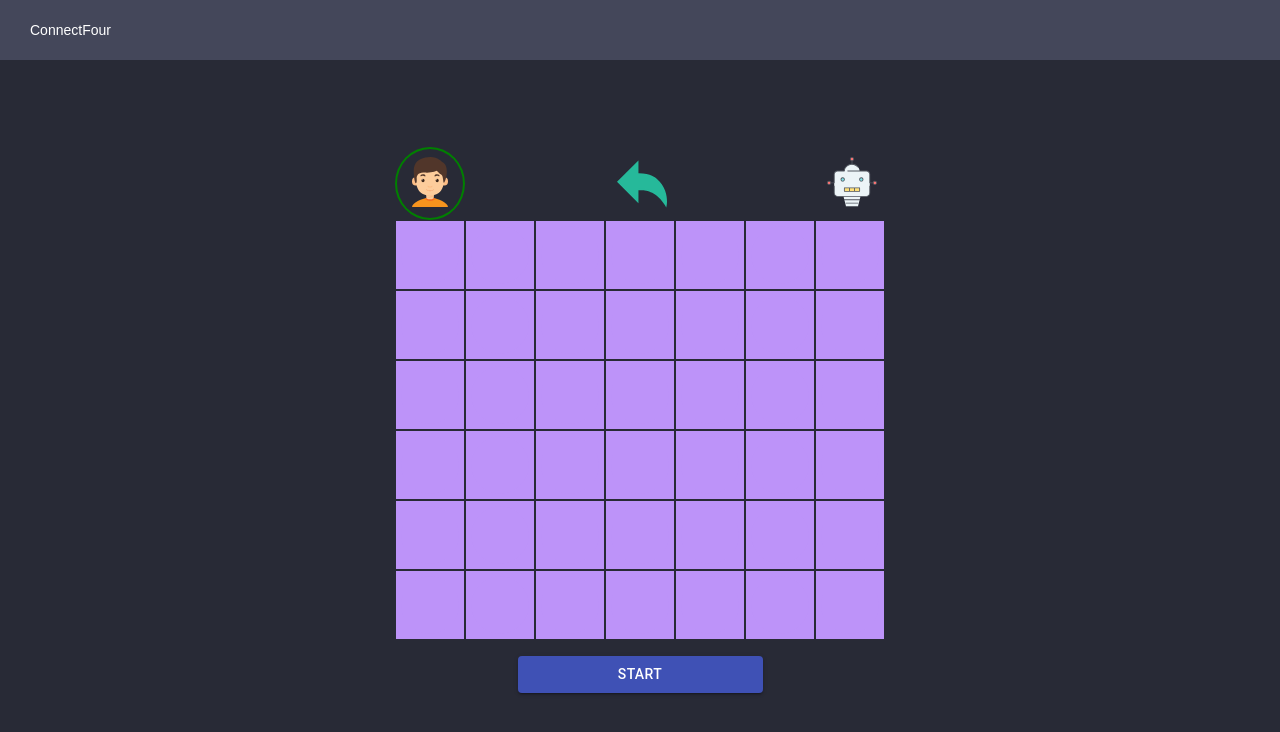
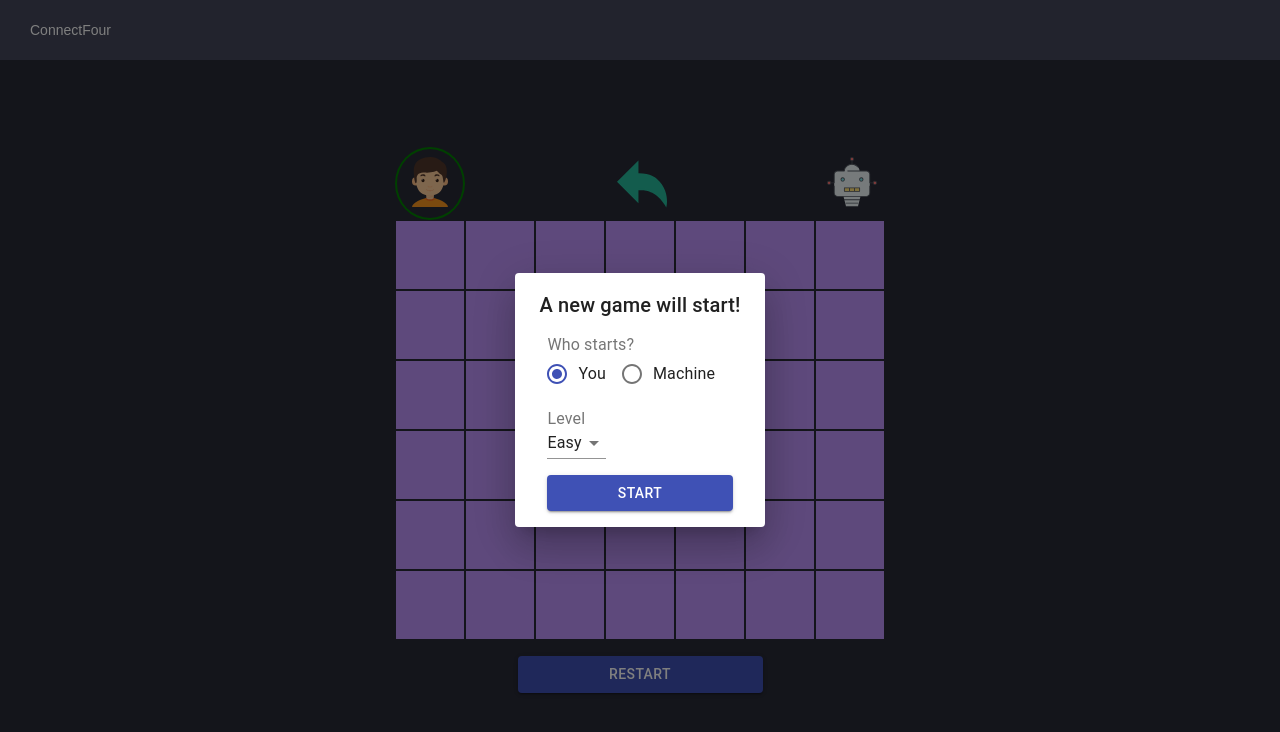
Before and after one commit to pedromtec/connectfour, a React (Create React App) app: page / in a window 1280 px wide. Shown: the top 732 px of the page. Built offline with nearby package versions, Linux system fonts and the light colour scheme.

Commit message:
Add Menu component

```diff
--- a/src/GameContext.tsx
+++ b/src/GameContext.tsx
@@ -4,7 +4,8 @@ import React, {
   useContext,
   useCallback,
   useMemo,
-  useEffect
+  useEffect,
+  useState
 } from 'react'
 import axios from 'axios'
 import { createContext } from 'react'
@@ -12,6 +13,7 @@ import ConnectFourBoard from './utils/board'
 
 const DROP_PIECE = 'DROP_PIECE'
 const START = 'START'
+const RESTART = 'RESTART'
 const AGENT_PROCESSING = 'AGENT_PROCESSING'
 const PLAYER = 1
 
@@ -57,11 +59,20 @@ const reducer = (state = initialState, action: any): GameState => {
     case DROP_PIECE:
       return dropPiece(state, action.col)
     case START:
-      return { ...initialState, status: 'RUNNING' }
+      return {
+        ...initialState,
+        status: 'RUNNING',
+        currentPlayer: action.initialPlayer
+      }
     case AGENT_PROCESSING:
       return {
         ...state,
         isAgentProcessing: true
+      }
+    case RESTART:
+      return {
+        ...initialState,
+        status: 'NOT_INITIALIZED'
       }
     default:
       return state
@@ -71,7 +82,8 @@ const reducer = (state = initialState, action: any): GameState => {
 interface Context {
   gameState: GameState
   dropPiece: (column: number) => void
-  startGame: () => void
+  startGame: (initialPlayer: number, depth: number) => void
+  restartGame: () => void
 }
 
 interface GameContextProps {
@@ -82,6 +94,7 @@ export const GameContext = createContext<Context | undefined>(undefined)
 
 const GameContextProvider: React.FC<GameContextProps> = ({ children }) => {
   const [gameState, dispatch] = useReducer(reducer, initialState)
+  const [depth, setDepth] = useState<number>(5)
 
   const dropPiece = useCallback(
     (indexPiece: number) => {
@@ -98,9 +111,17 @@ const GameContextProvider: React.FC<GameContextProps> = ({ children }) => {
     [gameState.currentPlayer, gameState.status]
   )
 
-  const startGame = useCallback(() => {
+  const startGame = useCallback((initialPlayer: number, depth: number) => {
+    setDepth(depth)
     dispatch({
-      type: START
+      type: START,
+      initialPlayer
+    })
+  }, [])
+
+  const restartGame = useCallback(() => {
+    dispatch({
+      type: RESTART
     })
   }, [])
 
@@ -109,29 +130,30 @@ const GameContextProvider: React.FC<GameContextProps> = ({ children }) => {
       dispatch({
         type: AGENT_PROCESSING
       })
-      setTimeout(() => {
-        axios
-          .post(`http://localhost:8080/move`, {
-            board: gameState.board
-          })
-          .then((res) => {
-            console.log(res)
+      axios
+        .post(`http://localhost:8080/move`, {
+          board: gameState.board,
+          depth
+        })
+        .then(({ data }) => {
+          setTimeout(() => {
             dispatch({
               type: DROP_PIECE,
-              col: res.data.column
+              col: data.column
             })
-          })
-      }, 200)
+          }, 200)
+        })
     }
-  }, [gameState.currentPlayer, gameState.board, gameState.status])
+  }, [gameState.currentPlayer, gameState.board, gameState.status, depth])
 
   const value: Context = useMemo(
     () => ({
       gameState,
       dropPiece,
-      startGame
+      startGame,
+      restartGame
     }),
-    [gameState, dropPiece, startGame]
+    [gameState, dropPiece, startGame, restartGame]
   )
 
   return <GameContext.Provider value={value}>{children}</GameContext.Provider>
--- a/src/components/Game/index.tsx
+++ b/src/components/Game/index.tsx
@@ -4,14 +4,15 @@ import { CircularProgress, Button } from '@material-ui/core'
 import * as S from './styled'
 import GameContext from '../../GameContext'
 import HeaderStatus from '../HeaderStatus'
-
+import Menu from '../Menu'
 const { useGameContext } = GameContext
 
 const Game = () => {
-  const { gameState, startGame } = useGameContext()
+  const { gameState, startGame, restartGame } = useGameContext()
 
   return (
     <S.GameContainer>
+      {gameState.status === 'NOT_INITIALIZED' && <Menu startGame={startGame} />}
       <S.GameWrapper>
         {gameState.isAgentProcessing && (
           <S.SpinnerWrapper>
@@ -27,9 +28,9 @@ const Game = () => {
             fullWidth={true}
             variant="contained"
             color="primary"
-            onClick={startGame}
+            onClick={restartGame}
           >
-            {gameState.status === 'RUNNING' ? 'Restart' : 'Start'}
+            {gameState.status === 'FINISHED' ? 'New game' : 'Restart'}
           </Button>
         </S.ButtonWrapper>
       </S.GameWrapper>
--- /dev/null
+++ b/src/components/Menu/index.tsx
@@ -0,0 +1,112 @@
+import React, { useState } from 'react'
+import {
+  Dialog,
+  DialogTitle,
+  FormLabel,
+  FormControl,
+  Button,
+  Select,
+  MenuItem,
+  RadioGroup,
+  FormControlLabel,
+  Radio
+} from '@material-ui/core'
+
+const levels = [
+  { depth: 5, label: 'Easy' },
+  { depth: 6, label: 'Medium' },
+  { depth: 7, label: 'Hard' }
+]
+
+interface Props {
+  startGame: (initialPlayer: number, level: number) => void
+}
+
+const Menu: React.FC<Props> = ({ startGame }) => {
+  const [dialogIsOpen, setDialogIsOpen] = useState<boolean>(true)
+  const [initialPlayer, setInitialPlayer] = useState<number>(1)
+  const [level, setLevel] = useState<number>(5)
+
+  const handleClick = () => {
+    setDialogIsOpen(false)
+    startGame(initialPlayer, level)
+  }
+
+  return (
+    <Dialog aria-labelledby="simple-dialog-title" open={dialogIsOpen}>
+      <DialogTitle>A new game will start!</DialogTitle>
+      <FormControl>
+        <div
+          style={{
+            width: '100%',
+            paddingRight: '2rem',
+            paddingLeft: '2rem',
+            paddingBottom: '1rem'
+          }}
+        >
+          <FormLabel component="legend">Who starts?</FormLabel>
+          <RadioGroup
+            row
+            aria-label="position"
+            name="position"
+            defaultValue={initialPlayer}
+            value={initialPlayer}
+            onChange={(e) => setInitialPlayer(Number(e.target.value))}
+          >
+            <FormControlLabel
+              value={1}
+              control={<Radio color="primary" />}
+              label="You"
+            />
+            <FormControlLabel
+              value={2}
+              control={<Radio color="primary" />}
+              label="Machine"
+            />
+          </RadioGroup>
+        </div>
+        <div
+          style={{
+            width: '100%',
+            paddingRight: '2rem',
+            paddingLeft: '2rem',
+            paddingBottom: '1rem'
+          }}
+        >
+          <FormLabel component="legend">Level</FormLabel>
+          <Select
+            labelId="demo-simple-select-label"
+            id="demo-simple-select"
+            value={level}
+            onChange={(e) => setLevel(Number(e.target.value))}
+          >
+            {levels.map((level) => (
+              <MenuItem value={level.depth} key={level.depth}>
+                {level.label}
+              </MenuItem>
+            ))}
+          </Select>
+        </div>
+        <div
+          style={{
+            paddingBottom: '1rem',
+            width: '100%',
+            paddingRight: '2rem',
+            paddingLeft: '2rem'
+          }}
+        >
+          <Button
+            fullWidth={true}
+            variant="contained"
+            color="primary"
+            onClick={handleClick}
+          >
+            Start
+          </Button>
+        </div>
+      </FormControl>
+    </Dialog>
+  )
+}
+
+export default Menu
```
